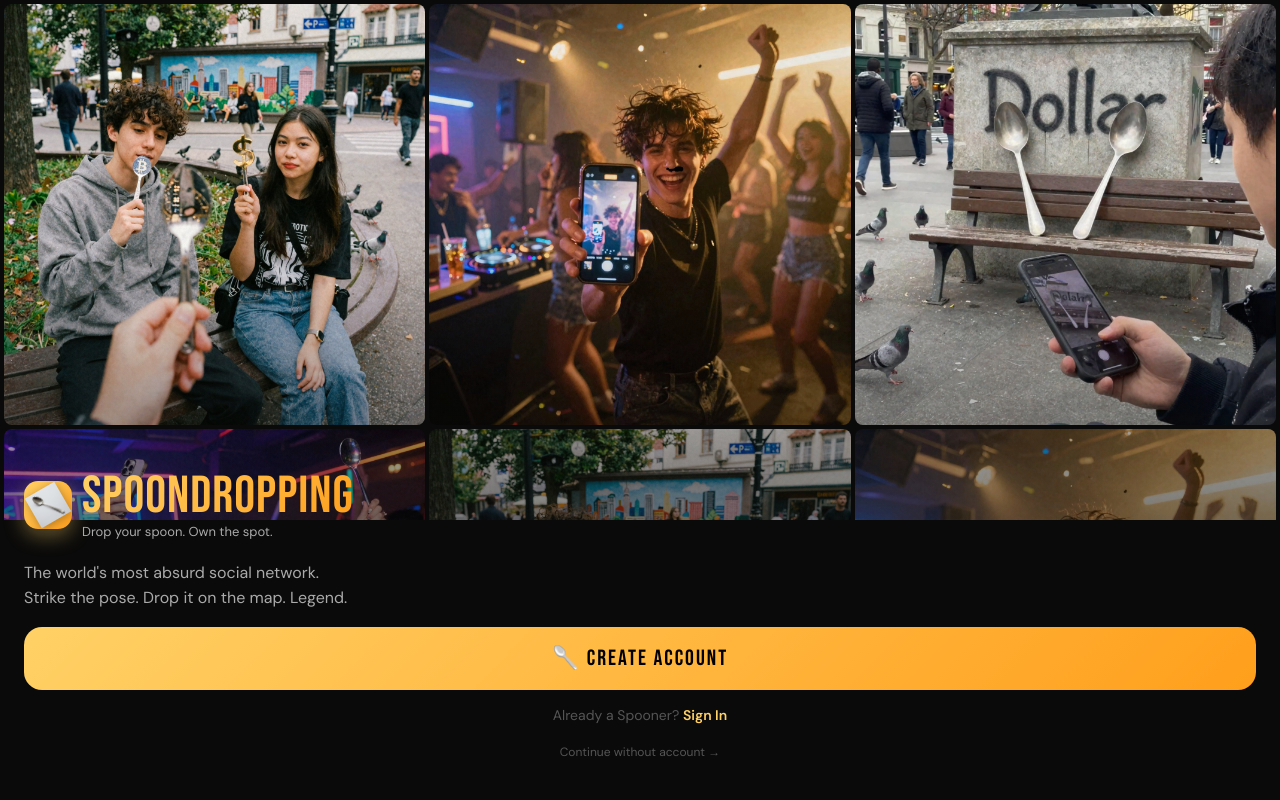
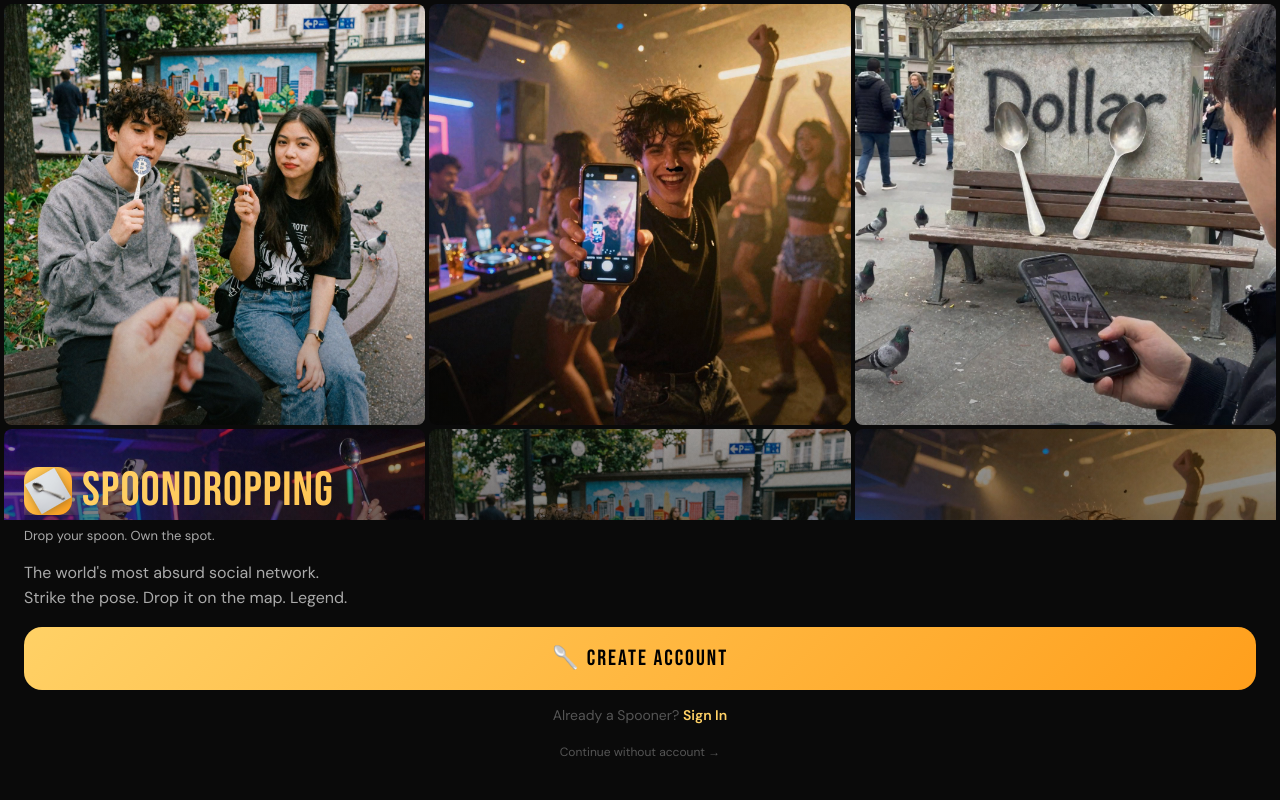
Before and after one commit to Davy968/Testapp, a plain HTML site: page index.html in a window 1280 px wide. Drawn offline with nearby package versions, Linux system fonts and the light colour scheme.

Commit message:
Add files via upload

```diff
--- a/index.html
+++ b/index.html
@@ -49,10 +49,10 @@ input,button,textarea{font-family:'DM Sans',sans-serif}
 .ob-hero-grid{display:grid;grid-template-columns:1fr 1fr 1fr;gap:4px;padding:4px}
 .ob-hero-grid img{width:100%;aspect-ratio:1;object-fit:cover;border-radius:8px}
 .ob-content{position:relative;padding:0 24px calc(40px + var(--sb));display:flex;flex-direction:column;gap:16px}
-.ob-logo{display:flex;align-items:center;gap:10px;margin-bottom:4px}
+.ob-logo{display:flex;align-items:center;gap:10px;margin-bottom:4px;flex-wrap:nowrap;overflow:hidden}
 .ob-logo-mark{width:48px;height:48px;border-radius:14px;background:linear-gradient(135deg,var(--spoon),var(--spoon2));display:flex;align-items:center;justify-content:center;box-shadow:0 6px 20px rgba(255,209,102,0.4)}
 .ob-logo-mark img{width:34px;height:34px;object-fit:contain;transform:rotate(-30deg);filter:drop-shadow(0 2px 4px rgba(0,0,0,0.3))}
-.ob-title{font-family:'Bebas Neue',sans-serif;font-size:clamp(32px,10vw,52px);line-height:1;letter-spacing:1px;background:linear-gradient(135deg,var(--spoon),var(--spoon2));-webkit-background-clip:text;-webkit-text-fill-color:transparent}
+.ob-title{font-family:'Bebas Neue',sans-serif;font-size:clamp(28px,8vw,48px);line-height:1;letter-spacing:1px;background:linear-gradient(135deg,var(--spoon),var(--spoon2));-webkit-background-clip:text;-webkit-text-fill-color:transparent;white-space:nowrap;overflow:hidden;text-overflow:clip;min-width:0;flex:1}
 .ob-sub{font-size:16px;color:var(--text2);line-height:1.6}
 .ob-btn{width:100%;background:linear-gradient(135deg,var(--spoon),var(--spoon2));border:none;border-radius:18px;padding:18px;font-family:'Bebas Neue',sans-serif;font-size:22px;letter-spacing:2px;color:#000;cursor:pointer}
 .ob-login{text-align:center;font-size:14px;color:var(--text3);cursor:pointer}
@@ -290,11 +290,9 @@ body.light .bnav{background:rgba(250,250,250,0.96);border-top:0.5px solid rgba(0
   <div class="ob-content">
     <div class="ob-logo">
       <div class="ob-logo-mark"><img src="spoon_real.png" alt="🥄"></div>
-      <div>
-        <div class="ob-title">SpoonDropping</div>
-        <div style="font-size:13px;color:var(--text2)">Drop your spoon. Own the spot.</div>
-      </div>
+      <div class="ob-title">SpoonDropping</div>
     </div>
+    <div style="font-size:13px;color:var(--text2);margin-top:-8px">Drop your spoon. Own the spot.</div>
     <div class="ob-sub">The world's most absurd social network.<br>Strike the pose. Drop it on the map. Legend.</div>
     <button class="ob-btn" onclick="showAuth('signup')">🥄 Create Account</button>
     <div class="ob-login" onclick="showAuth('login')">Already a Spooner? <span>Sign In</span></div>
```
